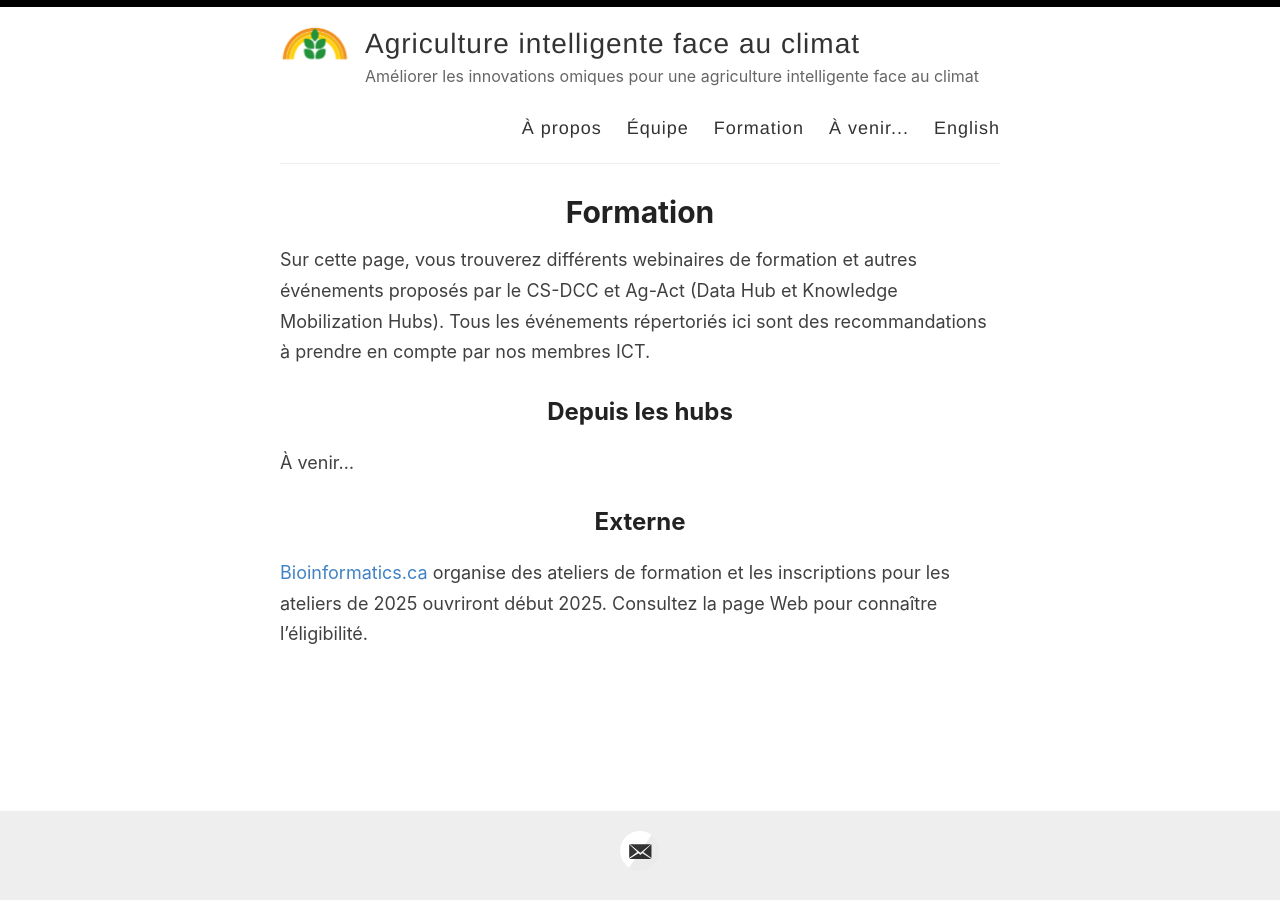
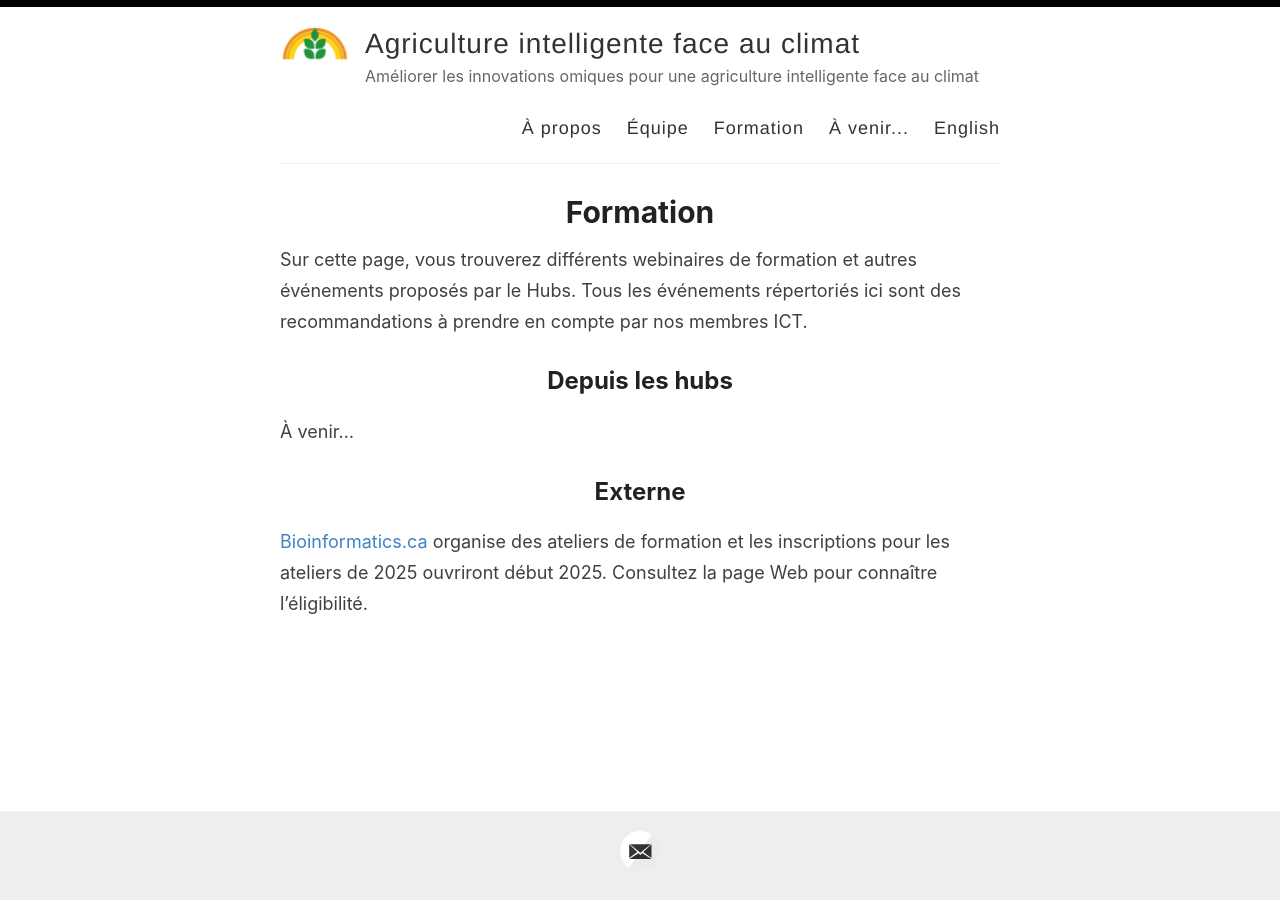
Before and after one commit to ClimateSmartAg/ClimateSmartAg-website-fr, a Jekyll site: the page built from _pages/training.md, in a window 1280 px wide. Built offline with Jekyll 4.4.1, drawn with Linux system fonts in a browser that asks for light colours.

Commit message:
Update training.md

```diff
--- a/_pages/training.md
+++ b/_pages/training.md
@@ -5,7 +5,7 @@ permalink: /training/
 ---
 
 # Formation
-Sur cette page, vous trouverez différents webinaires de formation et autres événements proposés par le CS-DCC et Ag-Act (Data Hub et Knowledge Mobilization Hubs). Tous les événements répertoriés ici sont des recommandations à prendre en compte par nos membres ICT.
+Sur cette page, vous trouverez différents webinaires de formation et autres événements proposés par le Hubs. Tous les événements répertoriés ici sont des recommandations à prendre en compte par nos membres ICT.
 
 ## Depuis les hubs
 À venir...
```
